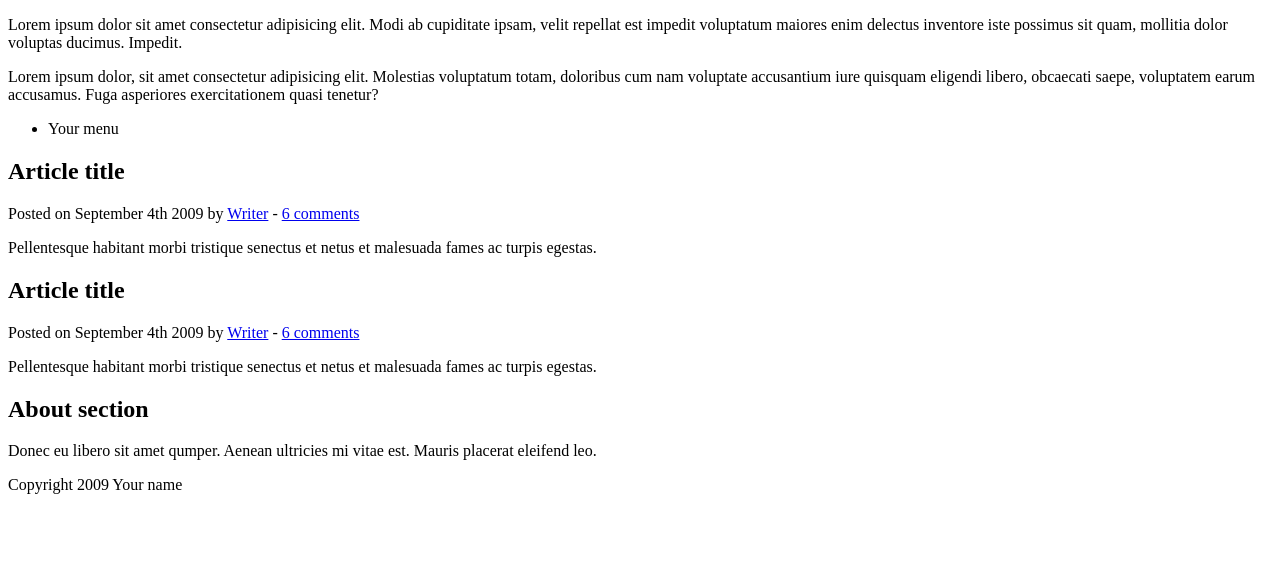
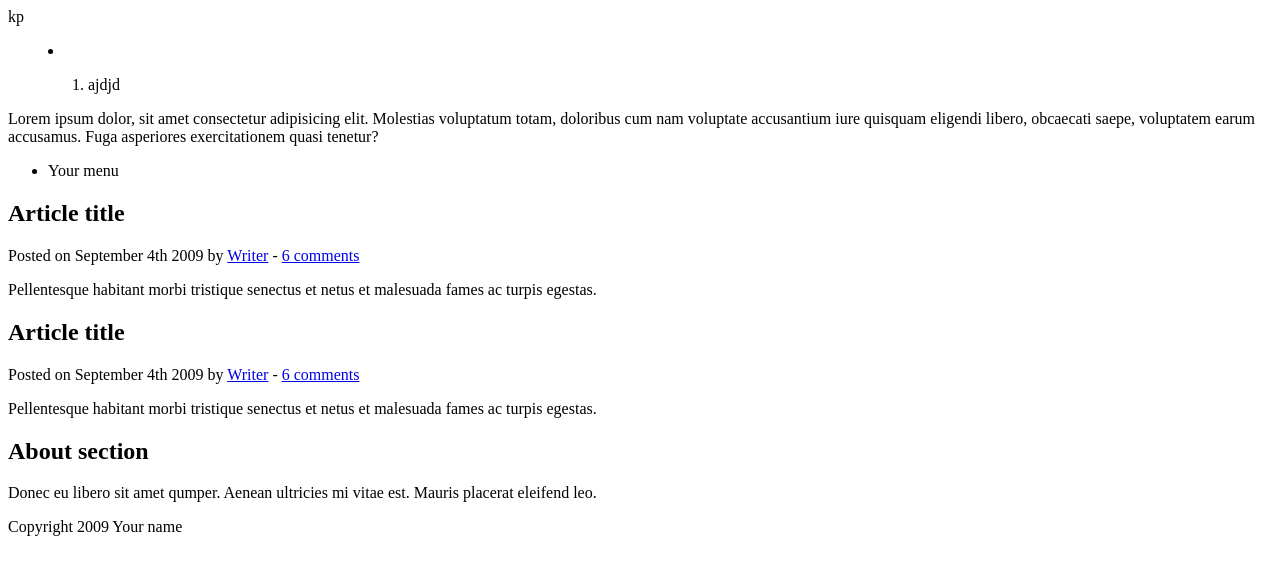
Before and after one commit to boasman/git_practis, a plain HTML site: page index.html in a window 1280 px wide. Drawn offline with Linux system fonts and the light colour scheme.

Commit message:
Correciones

```diff
--- a/index.html
+++ b/index.html
@@ -9,7 +9,16 @@
 
 <body>
 	<aside>
-		<p>Lorem ipsum dolor sit amet consectetur adipisicing elit. Modi ab cupiditate ipsam, velit repellat est impedit voluptatum maiores enim delectus inventore iste possimus sit quam, mollitia dolor voluptas ducimus. Impedit.</p>
+		kp
+		<p>
+			<p>
+				<dir>
+					<li>
+						<ol><li>ajdjd</li></ol>
+					</li>
+				</dir>
+			</p>
+		</p>
 	</aside>
 	<p>
 		Lorem ipsum dolor, sit amet consectetur adipisicing elit. Molestias voluptatum totam, doloribus cum nam voluptate accusantium iure quisquam eligendi libero, obcaecati saepe, voluptatem earum accusamus. Fuga asperiores exercitationem quasi tenetur?
```
